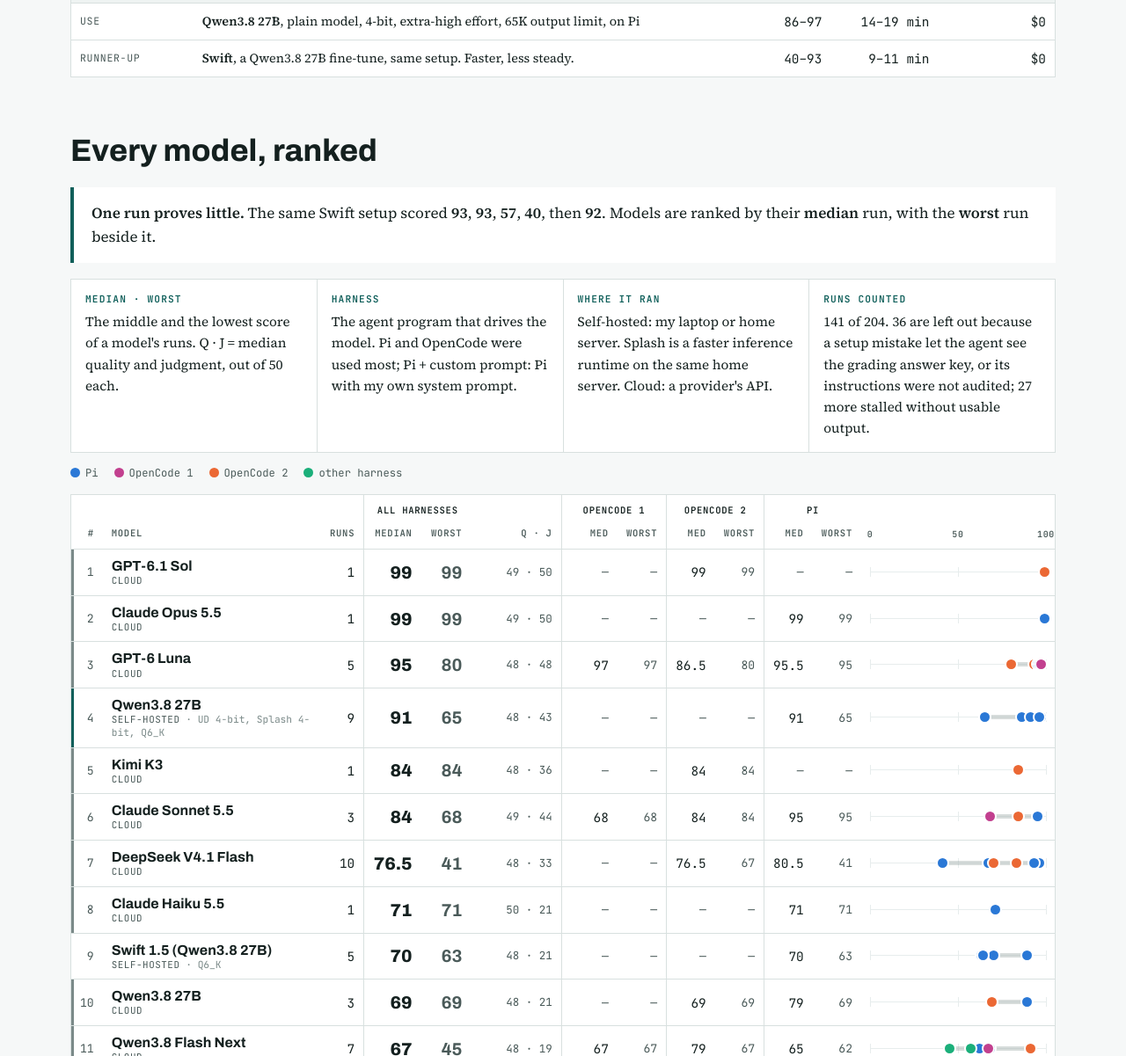
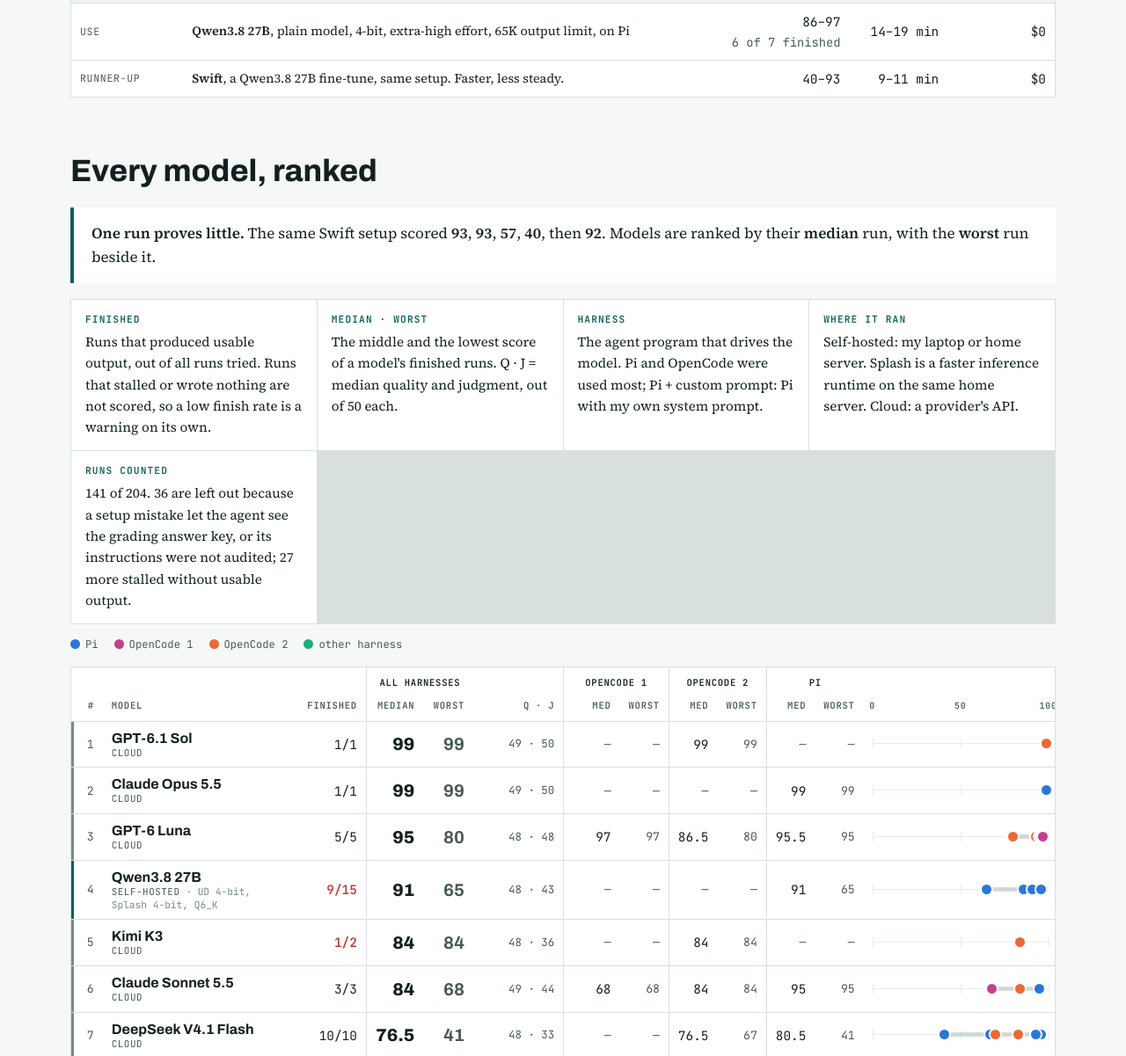
Before and after one commit to jppaolim/vault-agent-bench, a plain HTML site: page index.html in a window 1280 px wide. Shown: the part 2255-3456 px from the top of the page at 88% size. Drawn offline with Linux system fonts and the light colour scheme.

Commit message:
Show finish rate per model

```diff
--- a/index.html
+++ b/index.html
@@ -146,7 +146,7 @@
 #task h3{margin:22px 0 6px;font-family:var(--f-display);font-size:1.15rem}
 #zoom{margin-top:6px;width:100%}#zoom svg{display:block;width:100%}#zoom text{fill:var(--ink-3);font-family:var(--f-mono);font-size:11px}#zoom text.pl{fill:var(--ink);font-weight:600}
 .zoomwrap h3{font-family:var(--f-display);font-size:1rem;margin:0 0 4px}
-.about{margin-top:28px;padding-top:16px;border-top:1px solid var(--grid)}.about a{color:var(--accent)}.navlinks{margin:10px 0 0;font-family:var(--f-mono);font-size:.82rem}.navlinks a,a.inl{color:var(--accent)}</style>
+.rank td.short{color:var(--bad,#c0392b);font-weight:600}.about{margin-top:28px;padding-top:16px;border-top:1px solid var(--grid)}.about a{color:var(--accent)}.navlinks{margin:10px 0 0;font-family:var(--f-mono);font-size:.82rem}.navlinks a,a.inl{color:var(--accent)}</style>
 <script>window.va=window.va||function(){(window.vaq=window.vaq||[]).push(arguments)};</script><script defer src="/_vercel/insights/script.js"></script></head><body>
 <div class="wrap">
   <header>
@@ -190,7 +190,7 @@
         <tr><td>Best quality</td><td><strong>Claude Opus 5.5</strong> on Pi, or <strong>GPT-6.1 Sol</strong> at medium effort. One run each.</td><td class="num">99</td><td class="num">2–5.5 min</td><td class="num">$0.25–0.86</td></tr>
         <tr><td>Best value</td><td><strong>GPT-6 Luna</strong>, max effort. Any harness.</td><td class="num">80–97</td><td class="num">1–6 min</td><td class="num">~$0.04</td></tr>
         <tr class="grp"><td colspan="5">Local: when it must stay private</td></tr>
-        <tr><td>Use</td><td><strong>Qwen3.8 27B</strong>, plain model, 4-bit, extra-high effort, 65K output limit, on Pi</td><td class="num">86–97</td><td class="num">14–19 min</td><td class="num">$0</td></tr>
+        <tr><td>Use</td><td><strong>Qwen3.8 27B</strong>, plain model, 4-bit, extra-high effort, 65K output limit, on Pi</td><td class="num">86–97<br><span class="small">6 of 7 finished</span></td><td class="num">14–19 min</td><td class="num">$0</td></tr>
         <tr><td>Runner-up</td><td><strong>Swift</strong>, a Qwen3.8 27B fine-tune, same setup. Faster, less steady.</td><td class="num">40–93</td><td class="num">9–11 min</td><td class="num">$0</td></tr>
       </tbody>
     </table></div>
@@ -200,14 +200,15 @@
     <h2>Every model, ranked</h2>
     <div class="thesis"><p><strong>One run proves little.</strong> The same Swift setup scored <strong>93</strong>, <strong>93</strong>, <strong>57</strong>, <strong>40</strong>, then <strong>92</strong>. Models are ranked by their <strong>median</strong> run, with the <strong>worst</strong> run beside it.</p></div>
     <div class="brief" style="margin-top:18px">
-      <div><b>Median · Worst</b><p>The middle and the lowest score of a model's runs. Q · J = median quality and judgment, out of 50 each.</p></div>
+      <div><b>Finished</b><p>Runs that produced usable output, out of all runs tried. Runs that stalled or wrote nothing are not scored, so a low finish rate is a warning on its own.</p></div>
+      <div><b>Median · Worst</b><p>The middle and the lowest score of a model's finished runs. Q · J = median quality and judgment, out of 50 each.</p></div>
       <div><b>Harness</b><p>The agent program that drives the model. Pi and OpenCode were used most; Pi + custom prompt: Pi with my own system prompt.</p></div>
       <div><b>Where it ran</b><p>Self-hosted: my laptop or home server. Splash is a faster inference runtime on the same home server. Cloud: a provider's API.</p></div>
       <div><b>Runs counted</b><p id="counted"></p></div>
     </div>
     <div class="legend"><span><i class="h-pi"></i>Pi</span><span><i class="h-o1"></i>OpenCode 1</span><span><i class="h-oc"></i>OpenCode 2</span><span><i class="h-ot"></i>other harness</span></div>
     <div class="tw"><table class="rank" id="rank"></table></div>
-    <p class="small col">Gaps under about 20 points are noise. Quantization and packaging variants are merged into one row; fine-tuned derivatives keep their own. Gray edge: cloud. Green edge: my local pick.</p>
+    <p class="small col">Gaps under about 20 points are noise. Models with no finished run are listed at the bottom. Quantization and packaging variants are merged into one row; fine-tuned derivatives keep their own. Gray edge: cloud. Green edge: my local pick.</p>
   </section>
 
   <section>
@@ -336,20 +337,21 @@
 }
 function rankTable(){
   const g={};
-  FAIR.forEach(r=>{const k=fam(r.m)+"|"+(r.self?"self":"cloud");(g[k]=g[k]||[]).push(r)});
-  const rows=Object.entries(g).map(([k,rs])=>{
+  ALL.filter(fair).forEach(r=>{const k=fam(r.m)+"|"+(r.self?"self":"cloud");(g[k]=g[k]||[]).push(r)});
+  const rows=Object.entries(g).map(([k,tried])=>{
+    const rs=tried.filter(r=>!r.inc);
     const [f,c]=k.split("|");
     const variants=[...new Set(rs.map(r=>r.m))].filter(m=>m!==f).map(m=>m.replace(f,"").replace(/^ · /,"").trim()).filter(Boolean);
     const where=c==="cloud"?"cloud":"self-hosted";
-    return {f,c,rs,where,variants,all:stat(rs),o1:stat(rs.filter(r=>r.h==="OpenCode 1")),o2:stat(rs.filter(r=>r.h==="OpenCode 2")),pi:stat(rs.filter(r=>r.h==="Pi"))};
+    return {f,c,rs,n:tried.length,where,variants,all:stat(rs),o1:stat(rs.filter(r=>r.h==="OpenCode 1")),o2:stat(rs.filter(r=>r.h==="OpenCode 2")),pi:stat(rs.filter(r=>r.h==="Pi"))};
   }).sort((a,b)=>(b.all.med??-999)-(a.all.med??-999)||(b.all.worst??-999)-(a.all.worst??-999));
   const el=document.getElementById("rank");
   el.innerHTML=`<thead><tr class="grp"><th></th><th></th><th></th><th colspan="2" class="sep">All harnesses</th><th></th><th colspan="2" class="sep">OpenCode 1</th><th colspan="2" class="sep">OpenCode 2</th><th colspan="2" class="sep">Pi</th><th></th></tr>
-  <tr><th class="num">#</th><th>Model</th><th class="num">Runs</th><th class="num sep">Median</th><th class="num">Worst</th><th class="num">Q · J</th><th class="num sep">Med</th><th class="num">Worst</th><th class="num sep">Med</th><th class="num">Worst</th><th class="num sep">Med</th><th class="num">Worst</th>
+  <tr><th class="num">#</th><th>Model</th><th class="num">Finished</th><th class="num sep">Median</th><th class="num">Worst</th><th class="num">Q · J</th><th class="num sep">Med</th><th class="num">Worst</th><th class="num sep">Med</th><th class="num">Worst</th><th class="num sep">Med</th><th class="num">Worst</th>
   <th class="strip"><div class="scaleh"><span style="left:0">0</span><span style="left:50%">50</span><span style="left:100%">100</span></div></th></tr></thead><tbody>`+
   rows.map((r,i)=>`<tr class="${r.f===LOCALPICK&&r.c==="self"?"cand":r.c==="cloud"?"cloud":""}"><td class="num hc">${r.all.d?i+1:""}</td>
     <td><div class="mname">${r.f}</div><div class="msub"><span class="where">${r.where}</span>${r.variants.length?" · "+r.variants.join(", "):""}</div></td>
-    <td class="num">${r.all.d}</td>
+    <td class="num${r.all.d<r.n?" short":""}">${r.all.d}/${r.n}</td>
     ${cells(r.all,1)}<td class="qj">${r.all.d?`${f1(r.all.q)} · ${f1(r.all.j)}`:"—"}</td>${cells(r.o1)}${cells(r.o2)}${cells(r.pi)}<td class="strip">${track(r.rs)}</td></tr>`).join("")+`</tbody>`;
   bindDots(el);
 }
```
Also changed, not shown: method.html (+1 -1 lines), 1 other file.
